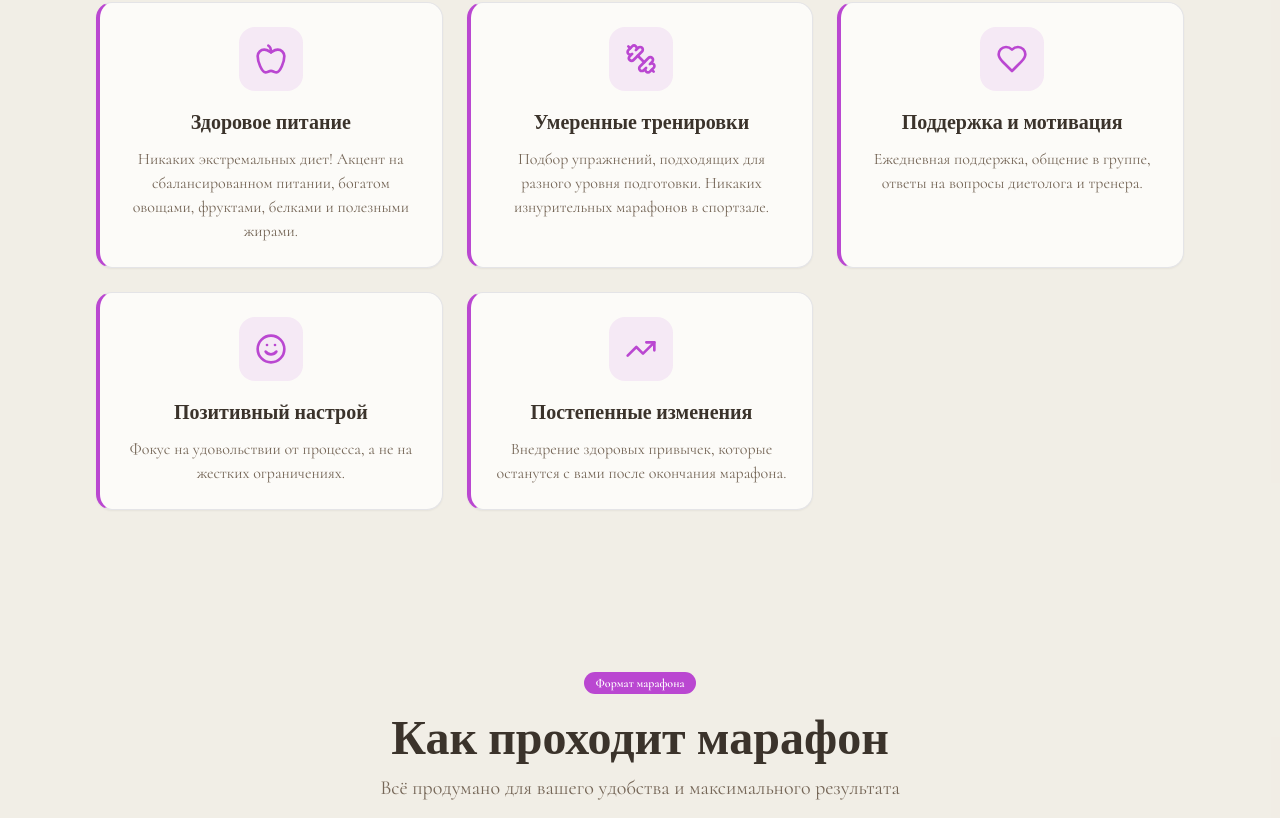
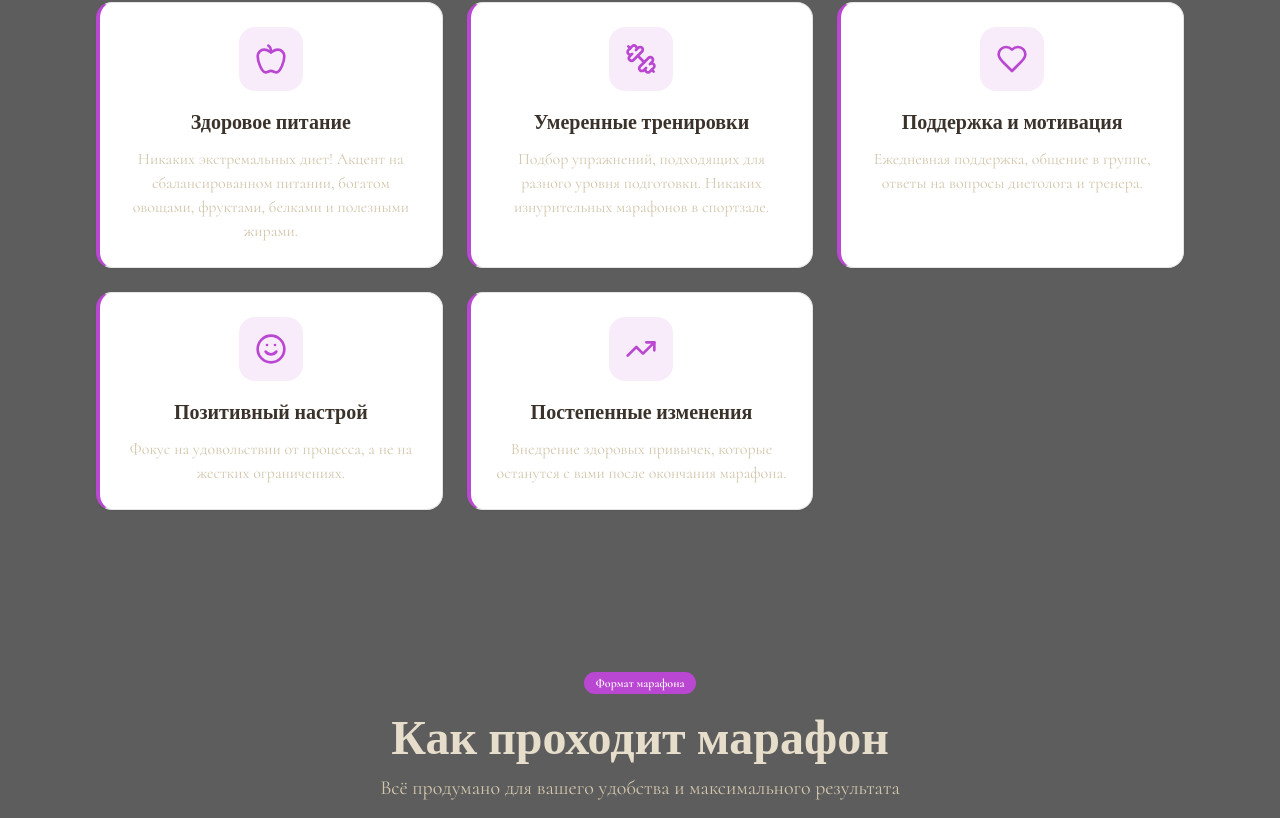
Before and after one commit to pr-poehali-dev/marathon-slimness, a React (Vite) app: page / in a window 1280 px wide. Shown: the part 1042-1860 px from the top of the page. Built offline with nearby package versions, Linux system fonts and the light colour scheme.

Commit message:
Изменен фон и цвет текста

```diff
--- a/src/index.css
+++ b/src/index.css
@@ -6,13 +6,13 @@
 
 @layer base {
   :root {
-    --background: 40 35% 94%;
-    --foreground: 30 15% 20%;
+    --background: 0 0% 35%;
+    --foreground: 40 35% 85%;
 
-    --card: 40 40% 98%;
+    --card: 0 0% 100%;
     --card-foreground: 30 15% 20%;
 
-    --popover: 40 40% 98%;
+    --popover: 0 0% 100%;
     --popover-foreground: 30 15% 20%;
 
     --primary: 290 60% 55%;
@@ -21,8 +21,8 @@
     --secondary: 280 45% 65%;
     --secondary-foreground: 0 0% 100%;
 
-    --muted: 40 25% 88%;
-    --muted-foreground: 30 15% 40%;
+    --muted: 0 0% 40%;
+    --muted-foreground: 40 30% 75%;
 
     --accent: 320 70% 60%;
     --accent-foreground: 0 0% 100%;
```
